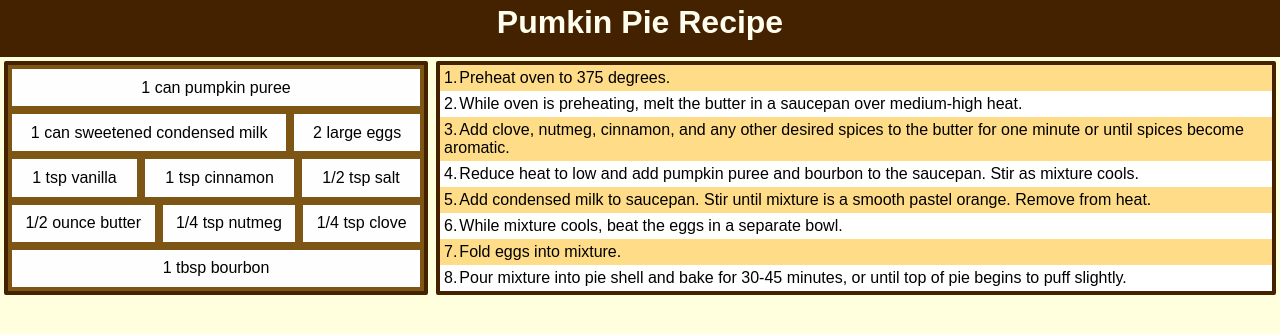
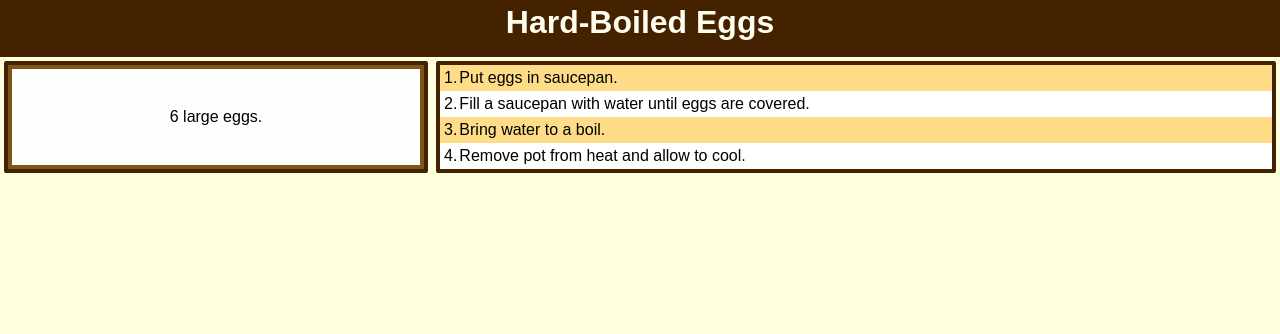
Before and after one commit to hallielarsson/RecipeExample, a plain HTML site: page index.html in a window 1280 px wide. Drawn offline with nearby package versions, Linux system fonts and the light colour scheme.

Commit message:
Added hard-boiled eggs.
Added a recipe for hard-boiled eggs and added it.

```diff
--- a/index.html
+++ b/index.html
@@ -86,6 +86,7 @@
 
     </div>
   </div>
+
   <script>
     var pumpkinPieSteps = [
       "Preheat oven to 375 degrees.",
@@ -111,13 +112,25 @@
       "1 tbsp bourbon",
     ];
 
+
+    var boiledEggIngredients = [
+      "6 large eggs.",
+    ];
+
+    var boiledEggSteps = [
+      "Put eggs in saucepan.",
+      "Fill a saucepan with water until eggs are covered.",
+      "Bring water to a boil.",
+      "Remove pot from heat and allow to cool.",
+    ];
+
     var app = new Vue({
       el: '#app',
       data: {
         //we define the app data iself here
-        title: "Pumkin Pie Recipe",
-        steps: pumpkinPieSteps,
-        ingredients: pumpkinPieIngredients,
+        title: "Hard-Boiled Eggs",
+        steps: boiledEggSteps,
+        ingredients: boiledEggIngredients,
       },
       methods: {
         //we will define functions and code the app uses here
```
